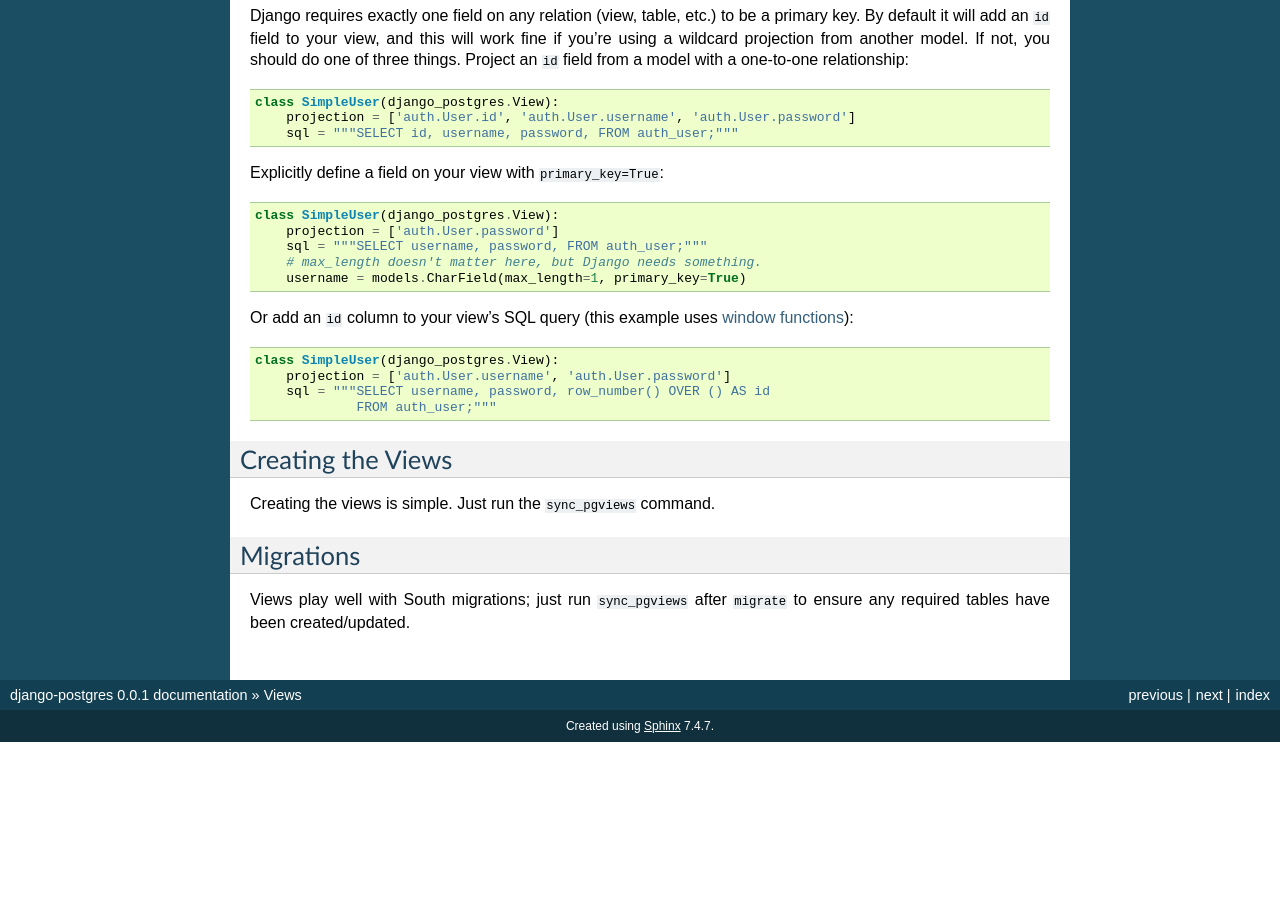
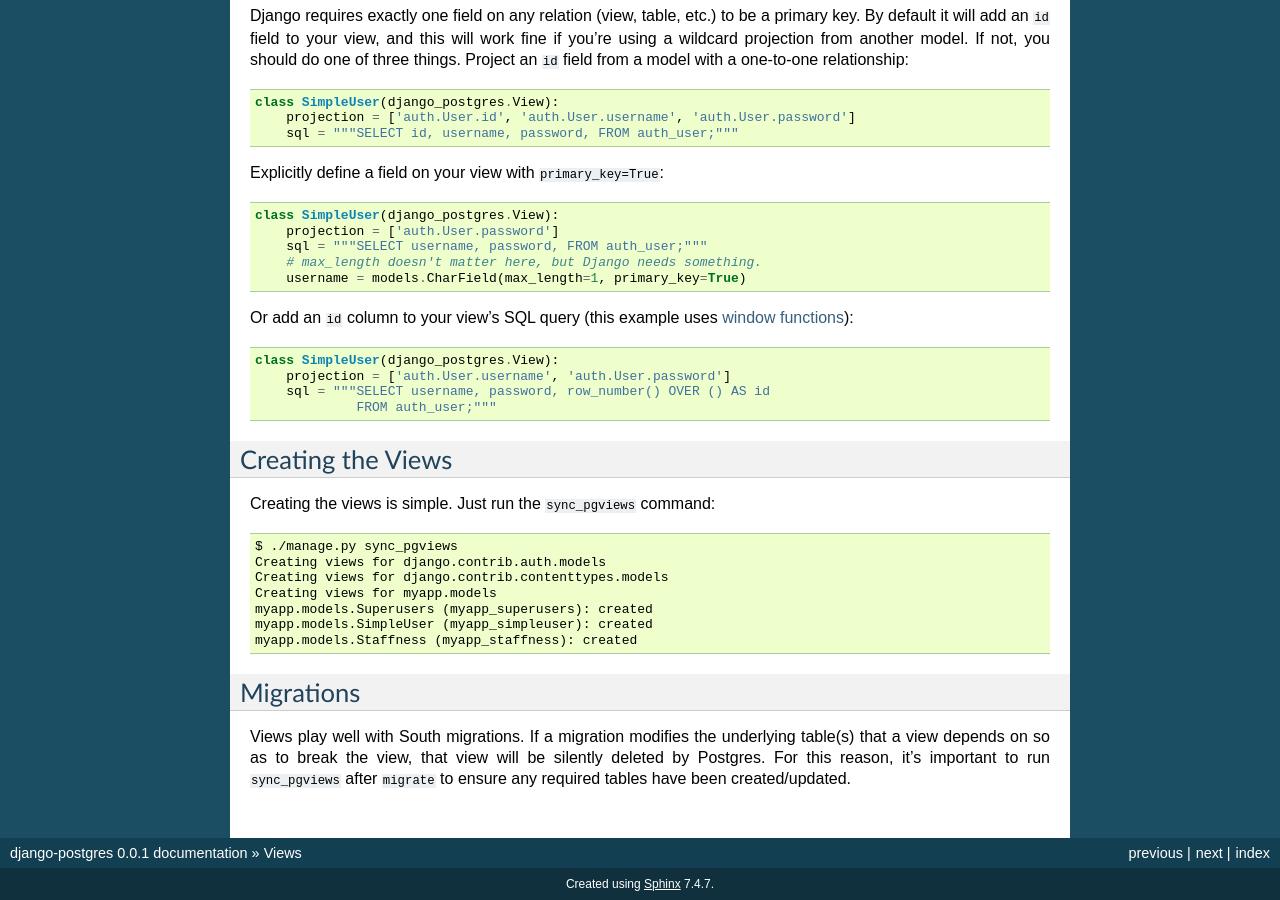
Before and after one commit to mypebble/django-pgviews, a Sphinx documentation site: the page built from doc/views.rst, in a window 1280 px wide and 900 px high, scrolled down 1087 px. Built offline with Sphinx 7.4.7, drawn with Linux system fonts in a browser that asks for light colours; before the commit the page ends 1829 px from its top, so only the background shows below that.

Commit message:
More documentation.

```diff
--- a/doc/views.rst
+++ b/doc/views.rst
@@ -96,10 +96,21 @@ Or add an ``id`` column to your view's SQL query (this example uses
 Creating the Views
 ==================
 
-Creating the views is simple. Just run the ``sync_pgviews`` command.
+Creating the views is simple. Just run the ``sync_pgviews`` command::
+
+    $ ./manage.py sync_pgviews
+    Creating views for django.contrib.auth.models
+    Creating views for django.contrib.contenttypes.models
+    Creating views for myapp.models
+    myapp.models.Superusers (myapp_superusers): created
+    myapp.models.SimpleUser (myapp_simpleuser): created
+    myapp.models.Staffness (myapp_staffness): created
 
 Migrations
 ==========
 
-Views play well with South migrations; just run ``sync_pgviews`` after
-``migrate`` to ensure any required tables have been created/updated.
+Views play well with South migrations. If a migration modifies the underlying
+table(s) that a view depends on so as to break the view, that view will be
+silently deleted by Postgres. For this reason, it's important to run
+``sync_pgviews`` after ``migrate`` to ensure any required tables have been
+created/updated.
```
Also changed, not shown: test_project/README.md.
